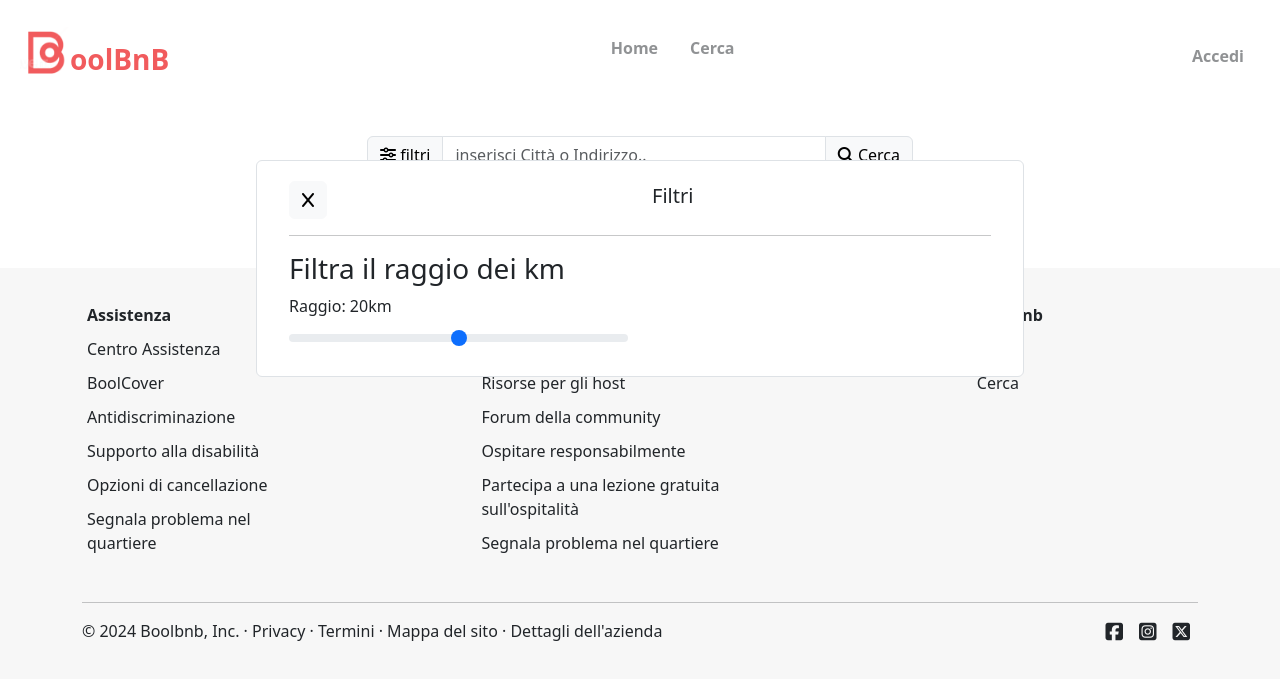
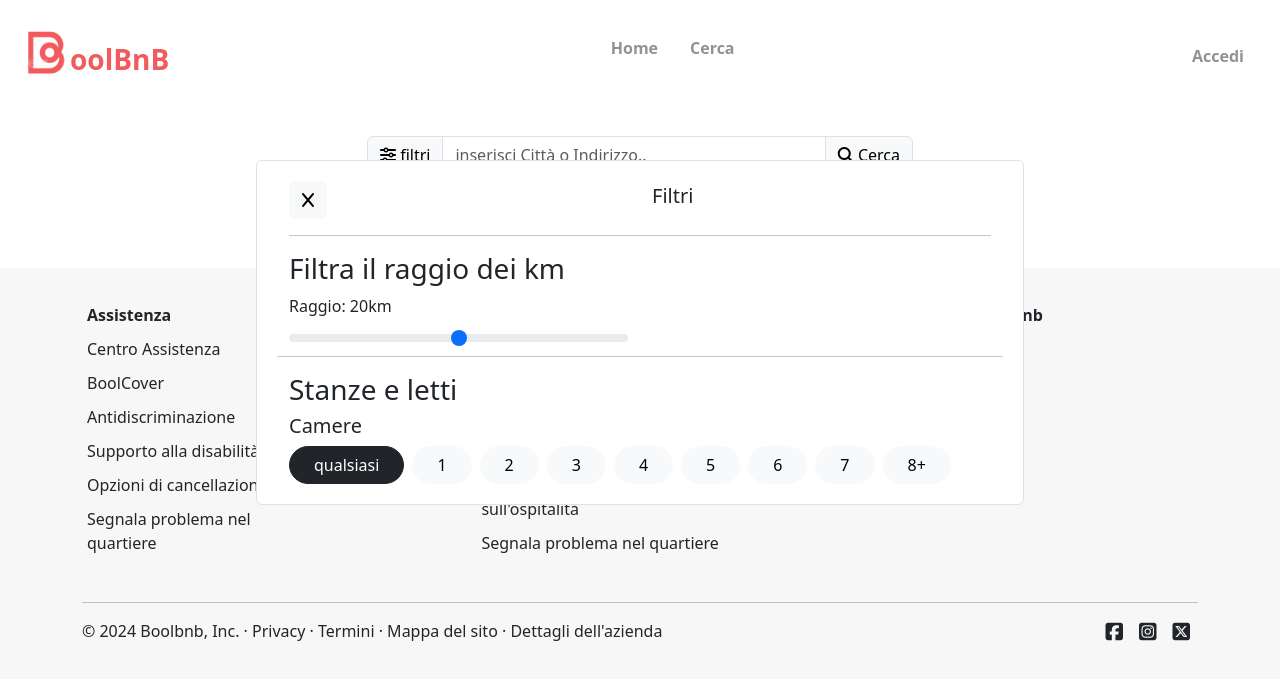
Before and after one commit to alex02r/vite-boolbnb, a Vue app: page /searched in a window 1280 px wide. Both pictures are taken after a click on the button "filtri". Shown: the top 680 px of the page. Built offline with nearby package versions, Linux system fonts and the light colour scheme.

Commit message:
upgrade: aggiunta la selezione delle camere nella form

```diff
--- a/src/pages/AppSearched.vue
+++ b/src/pages/AppSearched.vue
@@ -12,6 +12,7 @@ export default {
             apartments: [],
             search_address: '',
             distance: 20,
+            rooms: null,
             currentPage: 1,
             lastPage: null,
             showModal: false
@@ -64,7 +65,23 @@ export default {
                                 </div>
                                 <div class="col-12 col-md-6">
                                 </div>
+                                <hr>
                                 <div class="col-12">
+                                    <h3>Stanze e letti</h3>
+                                    <div class="">
+                                        <h5>Camere</h5>
+                                        <div class="d-flex gap-2 overflow-x-auto">
+                                            <button class="btn rounded-pill px-4" :class="rooms == null ? 'btn-dark' : 'btn-light'" @click="rooms = null">qualsiasi</button>
+                                            <button class="btn rounded-pill px-4" :class="rooms == 1 ? 'btn-dark' : 'btn-light'" @click="rooms = 1">1</button>
+                                            <button class="btn rounded-pill px-4" :class="rooms == 2 ? 'btn-dark' : 'btn-light'" @click="rooms = 2">2</button>
+                                            <button class="btn rounded-pill px-4" :class="rooms == 3 ? 'btn-dark' : 'btn-light'" @click="rooms = 3">3</button>
+                                            <button class="btn rounded-pill px-4" :class="rooms == 4 ? 'btn-dark' : 'btn-light'" @click="rooms = 4">4</button>
+                                            <button class="btn rounded-pill px-4" :class="rooms == 5 ? 'btn-dark' : 'btn-light'" @click="rooms = 5">5</button>
+                                            <button class="btn rounded-pill px-4" :class="rooms == 6 ? 'btn-dark' : 'btn-light'" @click="rooms = 6">6</button>
+                                            <button class="btn rounded-pill px-4" :class="rooms == 7 ? 'btn-dark' : 'btn-light'" @click="rooms = 7">7</button>
+                                            <button class="btn rounded-pill px-4" :class="rooms == 8 ? 'btn-dark' : 'btn-light'" @click="rooms = 8">8+</button>
+                                        </div>
+                                    </div>
                                 </div>
                             </div>
 
```
